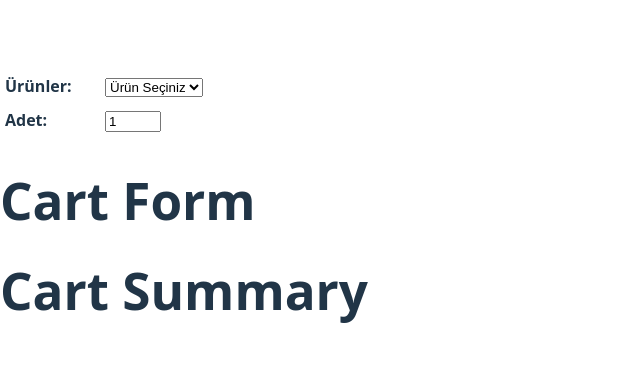
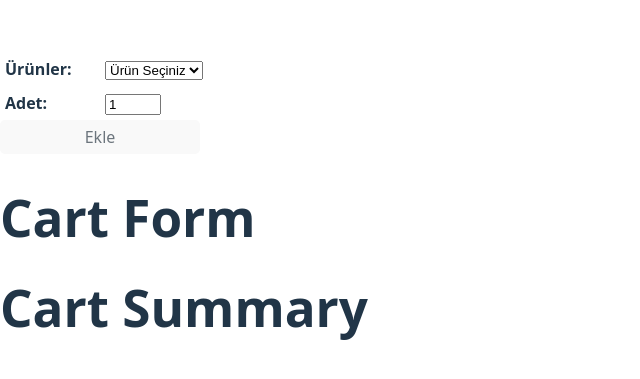
Before and after one commit to neominalsolutions/browser-routing-with-react-app, a React (Vite) app: page / in a window 1280 px wide. Shown: the part 189-568 px from the top of the page, without its empty margins (0-640 px from the left). Built offline with nearby package versions, Linux system fonts and the light colour scheme.

Commit message:
Label Component

```diff
--- a/src/components/button/button.tsx
+++ b/src/components/button/button.tsx
@@ -21,6 +21,7 @@ function Button({ children, color, onClick }: ButtonProps) {
 				: '#dee2e6',
 		padding: 5,
 		borderRadius: 5,
+		minWidth: 200,
 	};
 
 	return (
--- a/src/pages/cart/components/cart-form.tsx
+++ b/src/pages/cart/components/cart-form.tsx
@@ -3,6 +3,7 @@
 // numeric-input
 // button
 
+import Button from '../../../components/button/button';
 import Dropdown from '../../../components/dropdown/dropdown.component';
 import NumericInput from '../../../components/numeric-input/numeric-input';
 
@@ -30,6 +31,10 @@ function CartForm() {
 		console.log('value', value);
 	};
 
+	const onButtonClick = () => {
+		console.log('tıklandı');
+	};
+
 	return (
 		<>
 			<Dropdown
@@ -46,6 +51,11 @@ function CartForm() {
 				label="Adet:"
 				onChange={onInputChange}
 			/>
+
+			<Button color="secondary" onClick={onButtonClick}>
+				Ekle
+			</Button>
+
 			<h1>Cart Form</h1>
 		</>
 	);
```
Also changed, not shown: src/components/label/label.tsx (added, +22 -0 lines).
